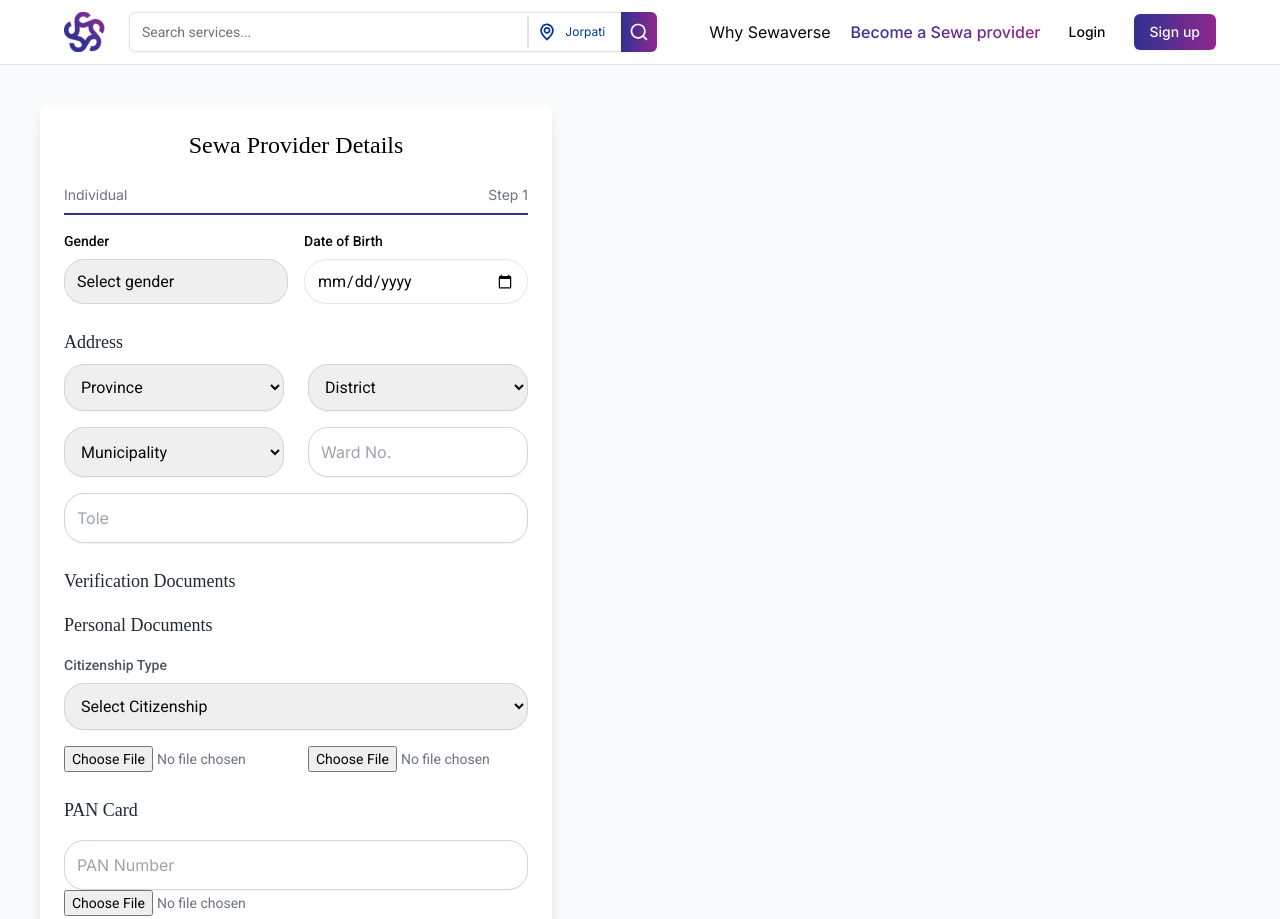
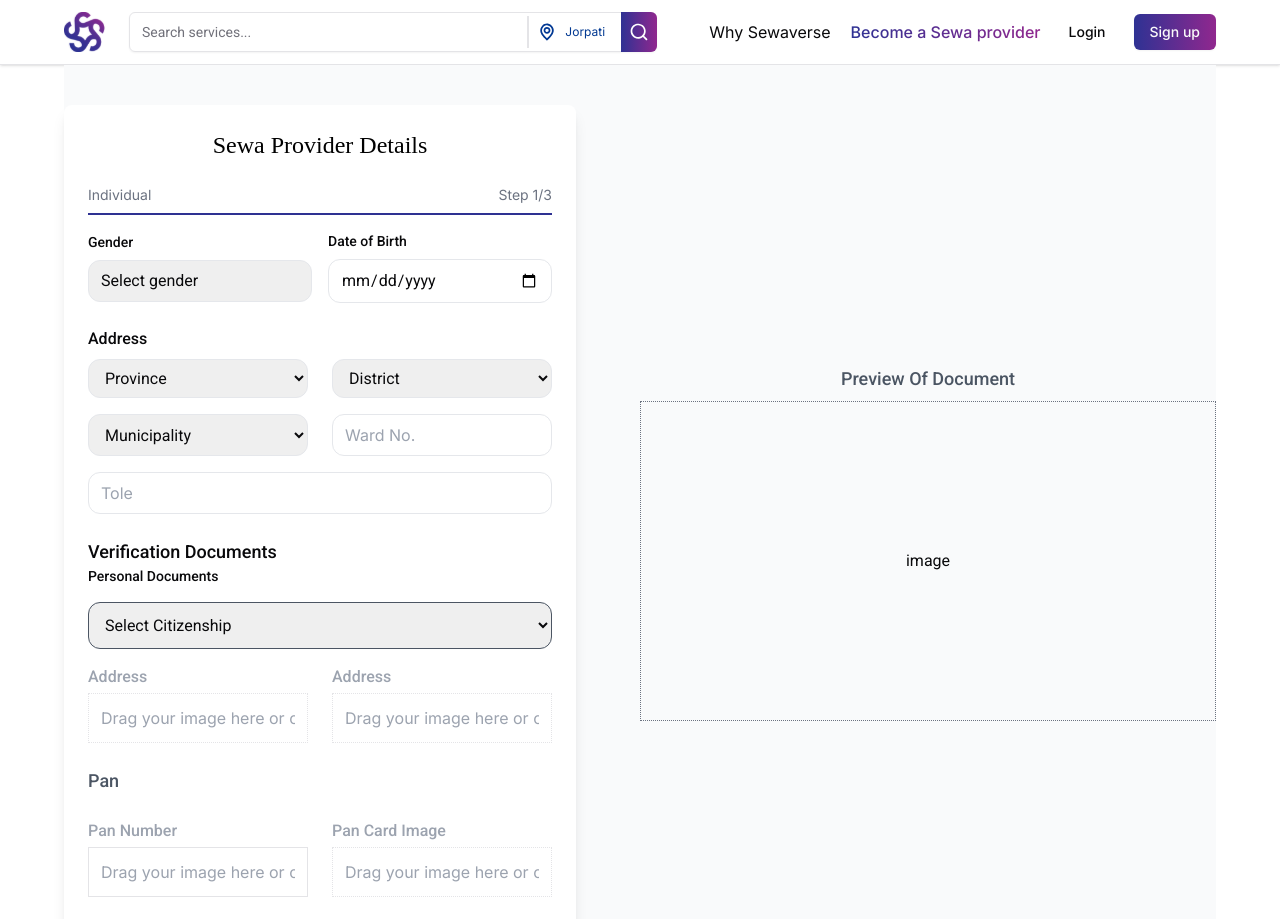
Before and after one commit to SewaVerse/sewaverse-backend, a Next.js app: page /sewaprovider in a window 1280 px wide. Shown: the top 919 px of the page. Built offline with nearby package versions, Linux system fonts and the light colour scheme; no server answers.

Commit message:
`Refactor SewaProvider page layout and form fields`

```diff
--- a/app/sewaprovider/page.tsx
+++ b/app/sewaprovider/page.tsx
@@ -33,7 +33,7 @@ export default function SewaProviderDetails() {
   };
 
   return (
-    <div className="flex justify-start items-center min-h-screen bg-gray-50 p-10">
+    <div className="flex justify-between items-center min-h-screen gap-16 bg-gray-50 py-10 mx-16">
       <div className="bg-white rounded-lg shadow-lg p-6 w-full max-w-lg">
         {/* Logo */}
         {/* <div className="flex justify-center mb-4">
@@ -48,7 +48,7 @@ export default function SewaProviderDetails() {
         {/* Individual Tab */}
         <div className="flex justify-between items-center text-sm text-gray-500 mb-2">
           <p>Individual</p>
-        <p>Step 1</p>
+          <p>Step 1/3</p>
         </div>
         <div className="w-full h-[2px] bg-[#2E3192] mb-4"></div>
 
@@ -66,7 +66,7 @@ export default function SewaProviderDetails() {
               <select
                 id="gender"
                 {...register("gender", { required: "Gender is required" })}
-              className="block w-full h-[45px] border border-gray-300 rounded-[20px] px-3 appearance-none"
+                className="block w-full py-2  border border-gray-200 rounded-xl px-3 appearance-none"
               >
                 <option value="">Select gender</option>
                 <option value="Male">Male</option>
@@ -94,7 +94,7 @@ export default function SewaProviderDetails() {
                 {...register("dateOfBirth", {
                   required: "Date of Birth is required",
                 })}
-              className="block w-full h-[45px] border rounded-[100px] px-3"
+                className="block w-full py-2  border border-gray-200 rounded-xl px-3"
               />
               {errors.dateOfBirth && (
                 <span className="text-red-500 text-sm">
@@ -106,11 +106,11 @@ export default function SewaProviderDetails() {
 
           {/* Address Section */}
           <div>
-          <h3 className="text-lg font-medium text-gray-800 mb-2">Address</h3>
+            <label className="block mb-2 text-md font-medium">Address</label>
             <div className="grid grid-cols-2 gap-6 mb-4">
               <select
                 {...register("province", { required: "Province is required" })}
-              className="w-full border border-gray-300 rounded-[20px] p-3 shadow-sm"
+                className="w-full border border-gray-200 rounded-xl px-3 py-2"
               >
                 <option value="">Province</option>
                 <option value="Province 1">Province 1</option>
@@ -118,7 +118,7 @@ export default function SewaProviderDetails() {
               </select>
               <select
                 {...register("district", { required: "District is required" })}
-              className="w-full border border-gray-300 rounded-[20px] p-3 shadow-sm"
+                className="w-full border border-gray-200 rounded-xl px-3 py-2"
               >
                 <option value="">District</option>
                 <option value="District 1">District 1</option>
@@ -130,7 +130,7 @@ export default function SewaProviderDetails() {
                 {...register("district", {
                   required: "Municipality is required",
                 })}
-              className="w-full border border-gray-300 rounded-[20px] p-3 shadow-sm"
+                className="w-full border border-gray-200 rounded-xl px-3 py-2"
               >
                 <option value="">Municipality</option>
                 <option value="Municipality 1">Municipality 1</option>
@@ -140,34 +140,36 @@ export default function SewaProviderDetails() {
                 type="text"
                 placeholder="Ward No."
                 {...register("wardNo", { required: "Ward No. is required" })}
-              className="w-full border border-gray-300 rounded-[20px] p-3 shadow-sm"
+                className="w-full border border-gray-200 rounded-xl px-3 py-2 "
               />
             </div>
             <input
               type="text"
               placeholder="Tole"
               {...register("tole", { required: "Tole is required" })}
-            className="w-full border border-gray-300 rounded-[20px] p-3 shadow-sm"
+              className="w-full border border-gray-200 rounded-xl px-3 py-2"
             />
           </div>
 
           {/* Verification Documents */}
           <div>
-          <h3 className="text-lg font-medium text-gray-800 mb-4">
+        <div className="flex flex-col mb-4">
+        <label className="text-lg font-medium ">
               Verification Documents
-          </h3>
-          <h5 className="text-lg font-medium text-gray-800 mb-4">
+            </label>
+            <label className="text-sm font-medium ">
               Personal Documents
-          </h5>
+            </label>
+        </div>
             <div className="mb-4">
-            <label className="block text-sm font-medium text-gray-600 mb-2">
+              {/* <label className="block text-sm font-medium text-gray-600 mb-2">
                 Citizenship Type
-            </label>
+              </label> */}
               <select
                 {...register("citizenship", {
                   required: "Citizenship type is required",
                 })}
-              className="w-full border border-gray-300 rounded-[20px] p-3 shadow-sm"
+                className="w-full border border-1 border-gray-600 rounded-xl p-3 "
               >
                 <option value="">Select Citizenship</option>
                 <option value="Nepali">Nepali</option>
@@ -181,25 +183,36 @@ export default function SewaProviderDetails() {
             </div>
 
             <div className="grid grid-cols-2 gap-6">
-            <input
+            <div>
+              <label className="block mb-1 text-md text-gray-400 font-medium">Address</label>
+              <input type="text" className=" w-full border border-dotted p-3 text-gray-500" placeholder="Drag your image here or click to upload" />
+
+              </div>
+              <div>
+              <label className="block mb-1 text-md text-gray-400 font-medium">Address</label>
+              <input type="text" className="border w-full border-dotted p-3 text-gray-500" placeholder="Drag your image here or click to upload" />
+
+              </div>
+
+              {/* <input
                 type="file"
                 {...register("citizenshipFront", {
                   required: "Citizenship front side is required",
                 })}
                 className="w-full text-sm text-gray-500"
-            />
-            <input
+              /> */}
+              {/* <input
                 type="file"
                 {...register("citizenshipBack", {
                   required: "Citizenship back side is required",
                 })}
                 className="w-full text-sm text-gray-500"
-            />
+              /> */}
             </div>
           </div>
 
           {/* PAN Card */}
-        <div>
+          {/* <div>
             <h3 className="text-lg font-medium text-gray-800 mb-4">PAN Card</h3>
             <input
               type="text"
@@ -214,6 +227,21 @@ export default function SewaProviderDetails() {
               })}
               className="w-full text-sm text-gray-500"
             />
+          </div> */}
+<label className="block mb-2 text-lg text-gray-600 font-medium">Pan</label>
+<div className="grid grid-cols-2 gap-6">
+
+
+            <div>
+              <label className="block mb-1 text-md text-gray-400 font-medium">Pan Number</label>
+              <input type="text" className="border w-full  p-3 text-gray-500" placeholder="Drag your image here or click to upload" />
+
+              </div>
+              <div>
+              <label className="block mb-1 text-md text-gray-400 font-medium">Pan Card Image</label>
+              <input type="text" className="border w-full border-dotted p-3 text-gray-500" placeholder="Drag your image here or click to upload" />
+
+              </div>
               </div>
 
           {/* Proceed Button */}
@@ -226,6 +254,13 @@ export default function SewaProviderDetails() {
           </Button>
         </form>
       </div>
+      <div className="mx-auto w-dvw ">
+      <label className="block mb-2 text-lg text-gray-600 font-medium text-center">Preview Of Document</label>
+        {/* <div   className="border border-dotted border-gray-500 h-screen w-full" >&nbsp;<span className="text-center">image</span></div> */}
+        <div className="border border-dotted border-gray-500 h-80 w-full flex items-center justify-center">
+  <span className="text-center">image</span>
+</div>
+      </div>
     </div>
   );
 }
```
Lines whose indentation alone changed are shown as unchanged.
